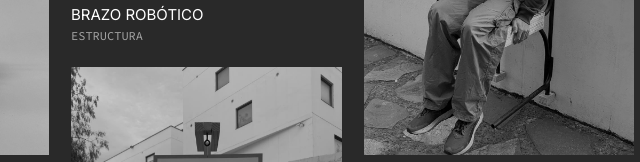
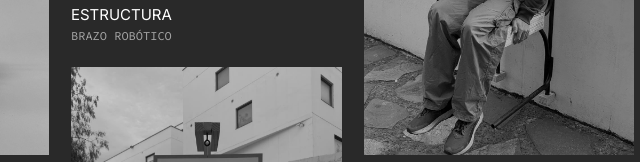
Before and after one commit to FelipeVillegasMancilla/P-gina_Web_dESING.fvm, a plain HTML site: page portafolio-2.html in a window 1280 px wide. Shown: the part 604-766 px from the top of the page, 580-1220 px from the left. Drawn offline with Linux system fonts and the light colour scheme.

Commit message:
v4.10: Estructura como título y Brazo robótico como subtítulo
Co-Authored-By: Claude Opus 5.5 <noreply@anthropic.com>

```diff
--- a/portafolio-2.html
+++ b/portafolio-2.html
@@ -228,7 +228,7 @@ const TRABAJOS = [
     medios:["casa/01.jpg", "casa/02.jpg"] },
   { nombre:"Kuruf", sub:"Proyecto", forma:"media",
     medios:["kuruf/01.mp4", "kuruf/02.jpg", "kuruf/03.mp4", "kuruf/04.mp4", "kuruf/05a-lamina.jpg", "kuruf/05b-lamina.jpg"] },
-  { nombre:"Brazo robótico", sub:"Estructura", forma:"media",
+  { nombre:"Estructura", sub:"Brazo robótico", forma:"media",
     medios:["brazo-robotico/01.mp4", "brazo-robotico/02.jpg", "brazo-robotico/03.jpg", "brazo-robotico/04.jpg"] },
   { nombre:"Resiliencia Forestal", sub:"Investigación", forma:"alta",
     medios:["resiliencia-forestal/01.jpg", "resiliencia-forestal/02.jpg", "resiliencia-forestal/03a-lamina.jpg", "resiliencia-forestal/03b-lamina.jpg", "resiliencia-forestal/04.jpg"] },
```
